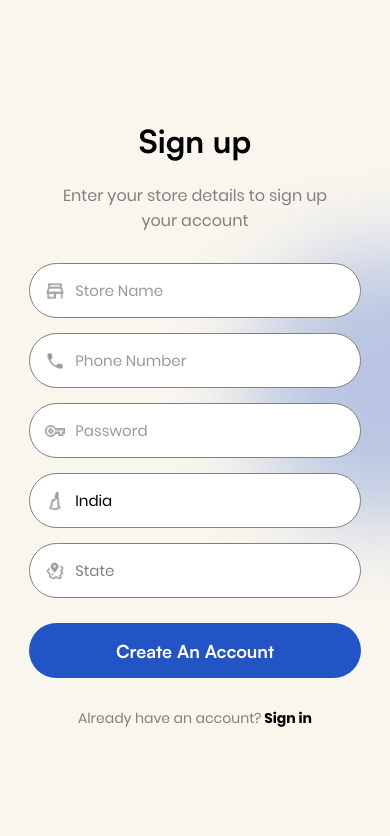
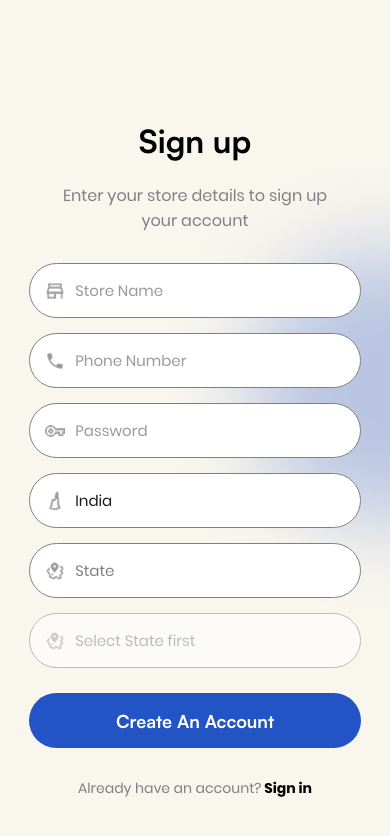
Before and after one commit to AwesomeWiz/ReCo, a React Native app: screen /Login in a window 390 px wide. Shown: the top 836 px of the page. Built offline with nearby package versions, Linux system fonts and the light colour scheme.

Commit message:
loginupdatedreal

```diff
--- a/src/screens/LoginScreen.js
+++ b/src/screens/LoginScreen.js
@@ -20,10 +20,10 @@ export default function LoginScreen({ navigation }) {
   const handleLogin = async () => {
     try {
 
-    const res = await axios.post("http://10.0.9.142:5000/login", {
-      phone,
-      password
-    });
+      const res = await axios.post("http://10.0.9.142:5000/login", {
+        phone,
+        password
+      });
 
       console.log("Login response:", res.data);
 
@@ -59,6 +59,7 @@ export default function LoginScreen({ navigation }) {
           />
           <TextInput
             placeholder="Phone Number"
+            placeholderTextColor="#999999"
             style={styles.textInput}
             keyboardType="phone-pad"
             value={phone}
@@ -73,6 +74,7 @@ export default function LoginScreen({ navigation }) {
           />
           <TextInput
             placeholder="Password"
+            placeholderTextColor="#999999"
             style={styles.textInput}
             secureTextEntry
             value={password}
@@ -112,7 +114,7 @@ const styles = StyleSheet.create({
     borderWidth: 0.5,
   },
   icon: { width: 20, height: 20, marginRight: 10 },
-  textInput: { flex: 1, fontFamily: "Poppins-Regular" },
+  textInput: { flex: 1, fontFamily: "Poppins-Regular", color: "#1a1a1a" },
   button: {
     backgroundColor: "#2254C5",
     height: 55,
--- a/src/screens/SignUpScreen.js
+++ b/src/screens/SignUpScreen.js
@@ -7,12 +7,69 @@ import {
   Modal,
   Pressable,
   Image,
-  Alert
+  Alert,
+  ScrollView
 } from "react-native";
 import axios from "axios";
 import { LinearGradient } from "expo-linear-gradient";
-import { Picker } from "@react-native-picker/picker";
 import AppText from "../components/AppText";
+
+const COUNTRIES = ["India", "UAE"];
+
+const STATES = [
+  "Andhra Pradesh",
+  "Karnataka",
+  "Kerala",
+  "Puducherry",
+  "Tamil Nadu",
+  "Telangana",
+];
+
+const DISTRICTS = {
+  "Andhra Pradesh": [
+    "Anakapalli", "Anantapur", "Bapatla", "Chittoor", "East Godavari",
+    "Eluru", "Guntur", "Kadapa", "Kakinada", "Konaseema",
+    "Krishna", "Kurnool", "Nandyal", "NTR", "Nellore",
+    "Palnadu", "Parvathipuram Manyam", "Prakasam", "Srikakulam",
+    "Sri Sathya Sai", "Tirupati", "Visakhapatnam", "Vizianagaram",
+    "West Godavari", "YSR Kadapa",
+  ],
+  "Karnataka": [
+    "Bagalkot", "Ballari", "Belagavi", "Bengaluru Rural", "Bengaluru Urban",
+    "Bidar", "Chamarajanagar", "Chikballapur", "Chikkamagaluru", "Chitradurga",
+    "Dakshina Kannada", "Davanagere", "Dharwad", "Gadag", "Hassan",
+    "Haveri", "Kalaburagi", "Kodagu", "Kolar", "Koppal",
+    "Mandya", "Mysuru", "Raichur", "Ramanagara", "Shivamogga",
+    "Tumakuru", "Udupi", "Uttara Kannada", "Vijayapura", "Yadgir",
+  ],
+  "Kerala": [
+    "Alappuzha", "Ernakulam", "Idukki", "Kannur", "Kasaragod",
+    "Kollam", "Kottayam", "Kozhikode", "Malappuram", "Palakkad",
+    "Pathanamthitta", "Thiruvananthapuram", "Thrissur", "Wayanad",
+  ],
+  "Puducherry": [
+    "Karaikal", "Mahe", "Puducherry", "Yanam",
+  ],
+  "Tamil Nadu": [
+    "Ariyalur", "Chengalpattu", "Chennai", "Coimbatore", "Cuddalore",
+    "Dharmapuri", "Dindigul", "Erode", "Kallakurichi", "Kancheepuram",
+    "Kanyakumari", "Karur", "Krishnagiri", "Madurai", "Mayiladuthurai",
+    "Nagapattinam", "Namakkal", "Nilgiris", "Perambalur", "Pudukkottai",
+    "Ramanathapuram", "Ranipet", "Salem", "Sivaganga", "Tenkasi",
+    "Thanjavur", "Theni", "Thoothukudi", "Tiruchirappalli", "Tirunelveli",
+    "Tirupathur", "Tiruppur", "Tiruvallur", "Tiruvannamalai", "Tiruvarur",
+    "Vellore", "Viluppuram", "Virudhunagar",
+  ],
+  "Telangana": [
+    "Adilabad", "Bhadradri Kothagudem", "Hanumakonda", "Hyderabad", "Jagtial",
+    "Jangaon", "Jayashankar Bhupalpally", "Jogulamba Gadwal", "Kamareddy",
+    "Karimnagar", "Khammam", "Komaram Bheem", "Mahabubabad", "Mahabubnagar",
+    "Mancherial", "Medak", "Medchal-Malkajgiri", "Mulugu", "Nagarkurnool",
+    "Nalgonda", "Narayanpet", "Nirmal", "Nizamabad", "Peddapalli",
+    "Rajanna Sircilla", "Rangareddy", "Sangareddy", "Siddipet",
+    "Suryapet", "Vikarabad", "Wanaparthy", "Warangal", "Yadadri Bhuvanagiri",
+  ],
+};
 
 
 export default function SignUpScreen({ navigation }) {
@@ -22,11 +79,34 @@ export default function SignUpScreen({ navigation }) {
   const [password, setPassword] = useState("");
   const [country, setCountry] = useState("India");
   const [state, setState] = useState("");
+  const [district, setDistrict] = useState("");
   const [countryModal, setCountryModal] = useState(false);
   const [stateModal, setStateModal] = useState(false);
+  const [districtModal, setDistrictModal] = useState(false);
+
+  const getPasswordErrors = (pwd) => {
+    const errors = [];
+    if (pwd.length < 8) errors.push("At least 8 characters");
+    if (!/[A-Z]/.test(pwd)) errors.push("One uppercase letter");
+    if (!/[0-9]/.test(pwd)) errors.push("One number");
+    if (!/[!@#$%^&*()_+\-=\[\]{};':"\\|,.<>\/?]/.test(pwd)) errors.push("One special character");
+    return errors;
+  };
+
+  const passwordErrors = getPasswordErrors(password);
+  const isPasswordValid = passwordErrors.length === 0;
+  const isPhoneValid = /^[0-9]{10}$/.test(phone);
 
   const handleSignup = async () => {
     try {
+      if (!isPhoneValid) {
+        Alert.alert("Invalid Phone", "Please enter a valid 10-digit phone number.");
+        return;
+      }
+      if (!isPasswordValid) {
+        Alert.alert("Weak Password", "Password must have:\n• " + passwordErrors.join("\n• "));
+        return;
+      }
 
       const res = await axios.post("http://10.0.9.142:5000/signup", {
         store: store,
@@ -34,12 +114,13 @@ export default function SignUpScreen({ navigation }) {
         password: password,
         country: country,
         state: state,
+        district: district,
       });
 
       Alert.alert("Success", "Account created successfully");
 
     } catch (err) {
-    console.log(err.response?.data || err.message);   // ADD
+      console.log(err.response?.data || err.message);
       Alert.alert("Error", "Signup failed");
     }
   };
@@ -52,7 +133,6 @@ export default function SignUpScreen({ navigation }) {
         style={styles.ellipse}
       />
 
-
       <AppText font="satoshi" style={styles.title}>
         Sign up
       </AppText>
@@ -61,14 +141,11 @@ export default function SignUpScreen({ navigation }) {
         Enter your store details to sign up your account
       </AppText>
 
-      <View style={styles.form}>
+      <ScrollView style={styles.form} showsVerticalScrollIndicator={false}>
 
+        {/* Store Name */}
         <View style={styles.inputRow}>
-        <Image
-          source={require("../../assets/icons/Shop.png")}
-          style={styles.icon}
-        />
-
+          <Image source={require("../../assets/icons/Shop.png")} style={styles.icon} />
           <TextInput
             placeholder="Store Name"
             placeholderTextColor="#999999"
@@ -78,124 +155,159 @@ export default function SignUpScreen({ navigation }) {
           />
         </View>
 
-
-      <View style={styles.inputRow}>
-        <Image
-          source={require("../../assets/icons/Phone.png")}
-          style={styles.icon}
-        />
-
+        {/* Phone */}
+        <View style={[styles.inputRow, phone.length > 0 && !isPhoneValid && styles.inputRowError]}>
+          <Image source={require("../../assets/icons/Phone.png")} style={styles.icon} />
           <TextInput
             placeholder="Phone Number"
             placeholderTextColor="#999999"
             style={styles.textInput}
             keyboardType="phone-pad"
+            maxLength={10}
             value={phone}
             onChangeText={setPhone}
           />
         </View>
+        {phone.length > 0 && !isPhoneValid && (
+          <AppText font="regular" style={[styles.hintText, styles.hintFail, { marginTop: -8, marginBottom: 10, paddingHorizontal: 5 }]}>
+            ✗ Must be exactly 10 digits ({phone.length}/10)
+          </AppText>
+        )}
 
-      <View style={styles.inputRow}>
-        <Image
-          source={require("../../assets/icons/Password.png")}
-          style={styles.icon}
-        />
-
+        {/* Password */}
+        <View style={[styles.inputRow, password.length > 0 && !isPasswordValid && styles.inputRowError]}>
+          <Image source={require("../../assets/icons/Password.png")} style={styles.icon} />
           <TextInput
             placeholder="Password"
             placeholderTextColor="#999999"
-          style={styles.textInput}
+            style={[styles.textInput, { color: "#1a1a1a" }]}
             secureTextEntry
             value={password}
             onChangeText={setPassword}
           />
         </View>
+        {password.length > 0 && (
+          <View style={styles.passwordHints}>
+            {["At least 8 characters", "One uppercase letter", "One number", "One special character"].map((rule, i) => {
+              const checks = [
+                password.length >= 8,
+                /[A-Z]/.test(password),
+                /[0-9]/.test(password),
+                /[!@#$%^&*()_+\-=\[\]{};':"\\|,.<>\/?]/.test(password)
+              ];
+              return (
+                <AppText key={i} font="regular" style={[styles.hintText, checks[i] ? styles.hintOk : styles.hintFail]}>
+                  {checks[i] ? "✓" : "✗"} {rule}
+                </AppText>
+              );
+            })}
+          </View>
+        )}
 
-
+        {/* Country */}
         <Pressable style={styles.inputRow} onPress={() => setCountryModal(true)}>
-  <Image
-    source={require("../../assets/icons/Country.png")}
-    style={styles.icon}
-  />
-
-<AppText
-  style={[
-    styles.textInput,
-    { color: country ? "#000" : "#808080" }
-  ]}
->
+          <Image source={require("../../assets/icons/Country.png")} style={styles.icon} />
+          <AppText style={[styles.textInput, { color: country ? "#1a1a1a" : "#808080" }]}>
             {country || "Country"}
           </AppText>
-
         </Pressable>
-
 
         <Modal visible={countryModal} transparent animationType="slide">
           <View style={styles.modalContainer}>
             <View style={styles.modalContent}>
-      <Picker
-        selectedValue={country}
-        itemStyle={{ color: "black" }}
-        onValueChange={(itemValue) => {
-          setCountry(itemValue);
-          setCountryModal(false);
-        }}
+              <AppText font="semibold" style={styles.modalTitle}>Select Country</AppText>
+              <ScrollView>
+                {COUNTRIES.map((item) => (
+                  <Pressable
+                    key={item}
+                    style={[styles.optionRow, country === item && styles.optionRowSelected]}
+                    onPress={() => { setCountry(item); setCountryModal(false); }}
                   >
-
-        <Picker.Item label="India" value="India" />
-        <Picker.Item label="UAE" value="UAE" />
-      </Picker>
-
-      <Pressable onPress={() => setCountryModal(false)}>
-        <AppText font="semibold" style={{textAlign:"center"}}>Close</AppText>
+                    <AppText font="regular" style={[styles.optionText, country === item && styles.optionTextSelected]}>
+                      {item}
+                    </AppText>
+                  </Pressable>
+                ))}
+              </ScrollView>
+              <Pressable style={styles.closeBtn} onPress={() => setCountryModal(false)}>
+                <AppText font="semibold" style={styles.closeBtnText}>Close</AppText>
               </Pressable>
             </View>
           </View>
         </Modal>
 
-
+        {/* State */}
         <Pressable style={styles.inputRow} onPress={() => setStateModal(true)}>
-  <Image
-    source={require("../../assets/icons/State.png")}
-    style={styles.icon}
-  />
-
-<AppText
-  style={[
-    styles.textInput,
-    { color: state ? "#000" : "#808080" }
-  ]}
->
+          <Image source={require("../../assets/icons/State.png")} style={styles.icon} />
+          <AppText style={[styles.textInput, { color: state ? "#1a1a1a" : "#808080" }]}>
             {state || "State"}
           </AppText>
-
         </Pressable>
-
 
         <Modal visible={stateModal} transparent animationType="slide">
           <View style={styles.modalContainer}>
             <View style={styles.modalContent}>
-      <Picker
-        selectedValue={state}
-        itemStyle={{ color: "black" }}   // ADD THIS
-        onValueChange={(itemValue) => {
-          setState(itemValue);
+              <AppText font="semibold" style={styles.modalTitle}>Select State</AppText>
+              <ScrollView>
+                {STATES.map((item) => (
+                  <Pressable
+                    key={item}
+                    style={[styles.optionRow, state === item && styles.optionRowSelected]}
+                    onPress={() => {
+                      setState(item);
+                      setDistrict("");
                       setStateModal(false);
                     }}
                   >
-
-        <Picker.Item label="Kerala" value="Kerala" />
-        <Picker.Item label="Tamil Nadu" value="Tamil Nadu" />
-      </Picker>
-
-      <Pressable onPress={() => setStateModal(false)}>
-        <AppText font="semibold" style={{textAlign:"center"}}>Close</AppText>
+                    <AppText font="regular" style={[styles.optionText, state === item && styles.optionTextSelected]}>
+                      {item}
+                    </AppText>
+                  </Pressable>
+                ))}
+              </ScrollView>
+              <Pressable style={styles.closeBtn} onPress={() => setStateModal(false)}>
+                <AppText font="semibold" style={styles.closeBtnText}>Close</AppText>
               </Pressable>
             </View>
           </View>
         </Modal>
 
+        {/* District */}
+        <Pressable
+          style={[styles.inputRow, !state && { opacity: 0.5 }]}
+          onPress={() => state && setDistrictModal(true)}
+        >
+          <Image source={require("../../assets/icons/State.png")} style={styles.icon} />
+          <AppText style={[styles.textInput, { color: district ? "#1a1a1a" : "#808080" }]}>
+            {district || (state ? "District" : "Select State first")}
+          </AppText>
+        </Pressable>
 
+        <Modal visible={districtModal} transparent animationType="slide">
+          <View style={styles.modalContainer}>
+            <View style={styles.modalContent}>
+              <AppText font="semibold" style={styles.modalTitle}>Select District</AppText>
+              <ScrollView>
+                {(DISTRICTS[state] || []).map((item) => (
+                  <Pressable
+                    key={item}
+                    style={[styles.optionRow, district === item && styles.optionRowSelected]}
+                    onPress={() => { setDistrict(item); setDistrictModal(false); }}
+                  >
+                    <AppText font="regular" style={[styles.optionText, district === item && styles.optionTextSelected]}>
+                      {item}
+                    </AppText>
+                  </Pressable>
+                ))}
+              </ScrollView>
+              <Pressable style={styles.closeBtn} onPress={() => setDistrictModal(false)}>
+                <AppText font="semibold" style={styles.closeBtnText}>Close</AppText>
+              </Pressable>
+            </View>
+          </View>
+        </Modal>
+
+        {/* Submit */}
         <TouchableOpacity style={styles.button} onPress={handleSignup}>
           <AppText font="satoshi" style={styles.buttonText}>
             Create An Account
@@ -203,18 +315,17 @@ export default function SignUpScreen({ navigation }) {
         </TouchableOpacity>
 
         <View style={styles.loginRow}>
-          <AppText font="regular" style={{color:"#808080"}}>
+          <AppText font="regular" style={{ color: "#808080" }}>
             Already have an account?
           </AppText>
-
           <Pressable onPress={() => navigation.navigate("Login")}>
-            <AppText font="bold" style={{color:"#000"}}>
+            <AppText font="bold" style={{ color: "#000" }}>
               {" "}Sign in
             </AppText>
           </Pressable>
         </View>
 
-      </View>
+      </ScrollView>
     </View>
   );
 }
@@ -234,7 +345,6 @@ ellipse: {
     resizeMode: "contain",
   },
 
-
   title: {
     fontSize: 32,
   },
@@ -252,14 +362,6 @@ ellipse: {
     width: "85%",
   },
 
-input: {
-  height: 50,
-  backgroundColor: "#fff",
-  borderRadius: 25,
-  paddingHorizontal: 20,
-  marginBottom: 15,
-  justifyContent: "center",
-},
   inputRow: {
     flexDirection: "row",
     alignItems: "center",
@@ -270,6 +372,11 @@ inputRow: {
     marginBottom: 15,
     borderColor: "#808080",
     borderWidth: 0.5,
+  },
+
+  inputRowError: {
+    borderColor: "#e74c3c",
+    borderWidth: 1,
   },
 
   icon: {
@@ -283,8 +390,27 @@ textInput: {
     flex: 1,
     fontSize: 15,
     fontFamily: "Poppins-Regular",
+    color: "#1a1a1a",
   },
 
+  passwordHints: {
+    marginTop: -8,
+    marginBottom: 10,
+    paddingHorizontal: 5,
+  },
+
+  hintText: {
+    fontSize: 12,
+    marginBottom: 2,
+  },
+
+  hintOk: {
+    color: "#27ae60",
+  },
+
+  hintFail: {
+    color: "#e74c3c",
+  },
 
   dropdown: {
     backgroundColor: "#f2f2f2",
@@ -292,6 +418,7 @@ textInput: {
     marginBottom: 15,
     overflow: "hidden",
   },
+
   modalContainer: {
     flex: 1,
     justifyContent: "flex-end",
@@ -303,9 +430,50 @@ modalContent: {
     borderTopLeftRadius: 20,
     borderTopRightRadius: 20,
     padding: 20,
-  height: 300,   // ADD
+    maxHeight: 420,
   },
 
+  modalTitle: {
+    fontSize: 16,
+    color: "#1a1a1a",
+    marginBottom: 12,
+    textAlign: "center",
+  },
+
+  optionRow: {
+    paddingVertical: 14,
+    paddingHorizontal: 10,
+    borderBottomWidth: 0.5,
+    borderBottomColor: "#e0e0e0",
+  },
+
+  optionRowSelected: {
+    backgroundColor: "#EEF2FF",
+    borderRadius: 8,
+  },
+
+  optionText: {
+    fontSize: 15,
+    color: "#1a1a1a",
+  },
+
+  optionTextSelected: {
+    color: "#2254C5",
+    fontFamily: "Poppins-SemiBold",
+  },
+
+  closeBtn: {
+    marginTop: 14,
+    paddingVertical: 12,
+    backgroundColor: "#f0f0f0",
+    borderRadius: 12,
+    alignItems: "center",
+  },
+
+  closeBtnText: {
+    color: "#1a1a1a",
+    fontSize: 15,
+  },
 
   button: {
     backgroundColor: "#2254C5",
@@ -320,11 +488,13 @@ modalContent: {
     color: "white",
     fontSize: 18,
   },
+
   loginRow: {
     flexDirection: "row",
-  justifyContent: "center",   // centers horizontally
+    justifyContent: "center",
     alignItems: "center",
     marginTop: 30,
+    marginBottom: 40,
     width: "100%",
   },
 
```
Also changed, not shown: 1 other file (tests, documents, lock files or other folders). Lines whose indentation alone changed are shown as unchanged.
